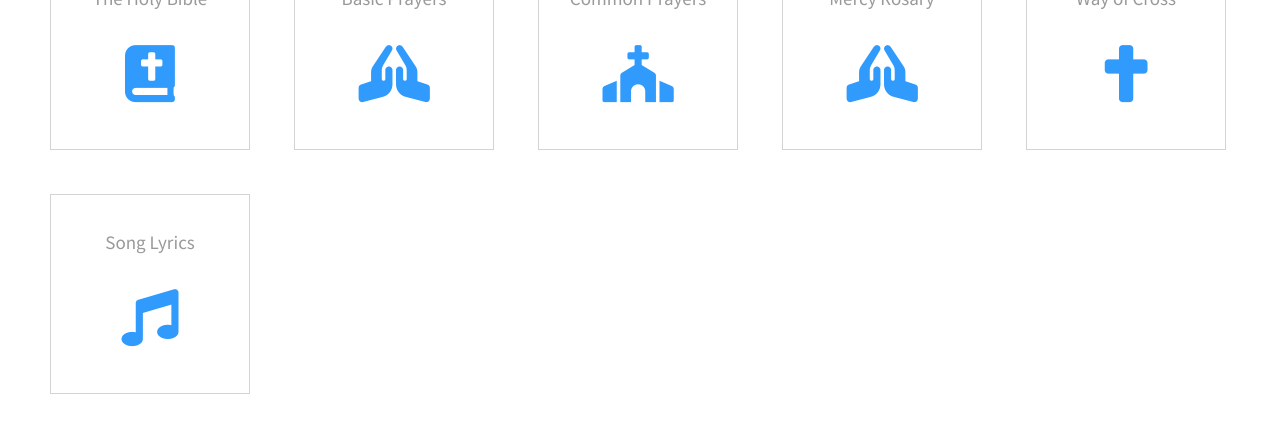
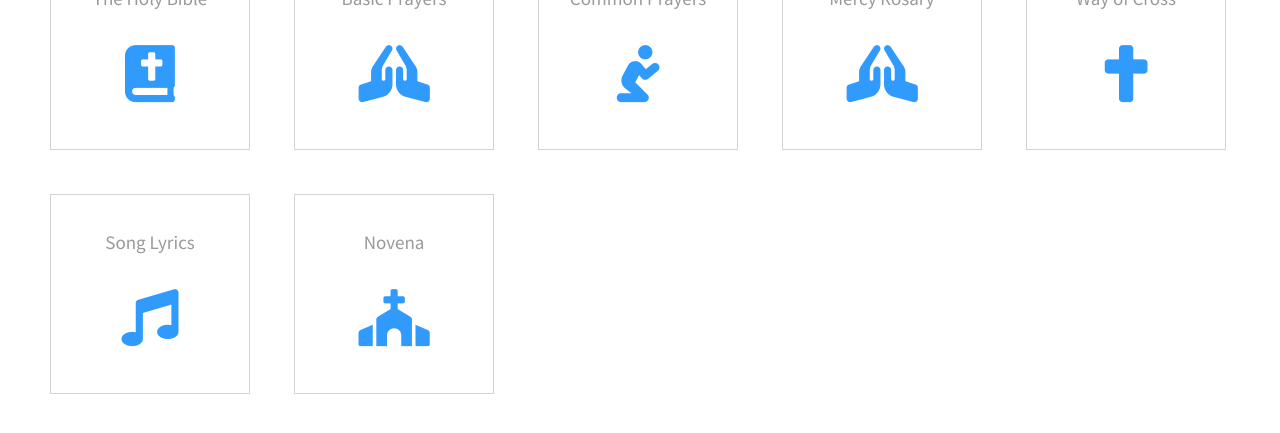
Before and after one commit to Rogationists/app, a plain HTML site: page index.html in a window 1280 px wide. Shown: the part 667-1100 px from the top of the page. Drawn offline with Linux system fonts and the light colour scheme.

Commit message:
Update index.html

```diff
--- a/index.html
+++ b/index.html
@@ -59,7 +59,7 @@ https://templatemo.com/tm-554-ocean-vibes
 				<li class="tm-nav-item">
                     <a href="#prayer" data-effect="mfp-move-from-top" class="tm-nav-link">
                         Common Prayers
-                        <i class="fas fa-3x fa-church"></i>
+                        <i class="fas fa-3x fa-pray"></i>
                     </a>
                 </li>
 				<li class="tm-nav-item">
@@ -86,12 +86,12 @@ https://templatemo.com/tm-554-ocean-vibes
                         <i class="fas fa-3x fa-music"></i>
                     </a>
                 </li>
-		<!--	<li class="tm-nav-item">
+			<li class="tm-nav-item">
                     <a href="#story" data-effect="mfp-move-from-top" class="tm-nav-link">
-                       vatican news
-                        <i class="fas fa-3x fa-newspaper"></i>
+                       Novena
+                        <i class="fas fa-3x fa-church"></i>
                     </a>
-                </li>  -->
+                </li>
 
 
             </ul>
@@ -169,7 +169,7 @@ https://templatemo.com/tm-554-ocean-vibes
                 <i class="fas fa-times"></i>
             </a>
             <div class="tm-row tm-intro-row">
-                <iframe style="width: 100%; height: 600px; overflow: hidden;" src="https://www.vaticannews.va/ml.html" width="100" height="100" scrolling="no">Iframes not supported</iframe>
+                <iframe style="width: 100%; height: 600px; overflow: hidden;" src="https://rogationists.github.io/docs/novena/mobile/" width="100" height="100" scrolling="no">Iframes not supported</iframe>
             </div>
         </div>
 		<div id="audio" class="popup mfp-with-anim mfp-hide tm-bg-gray">
```
